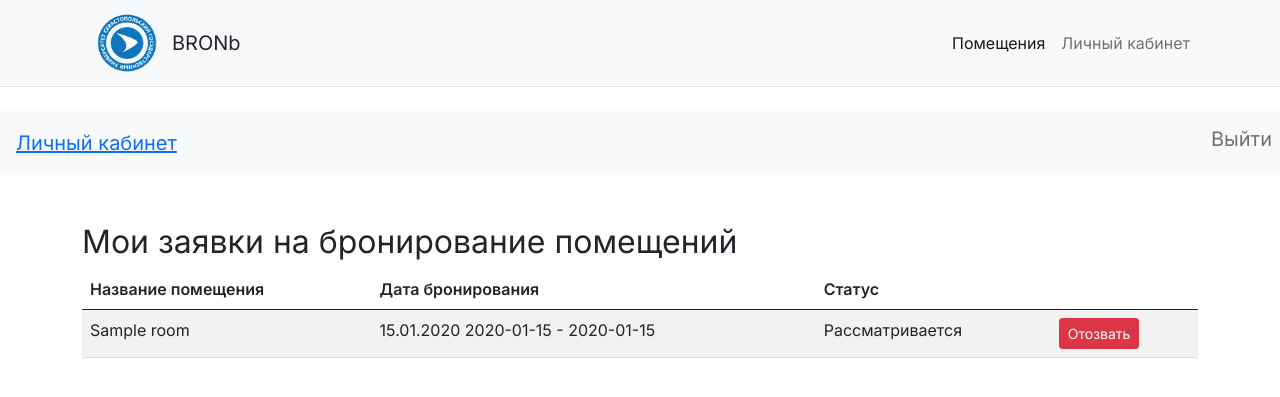
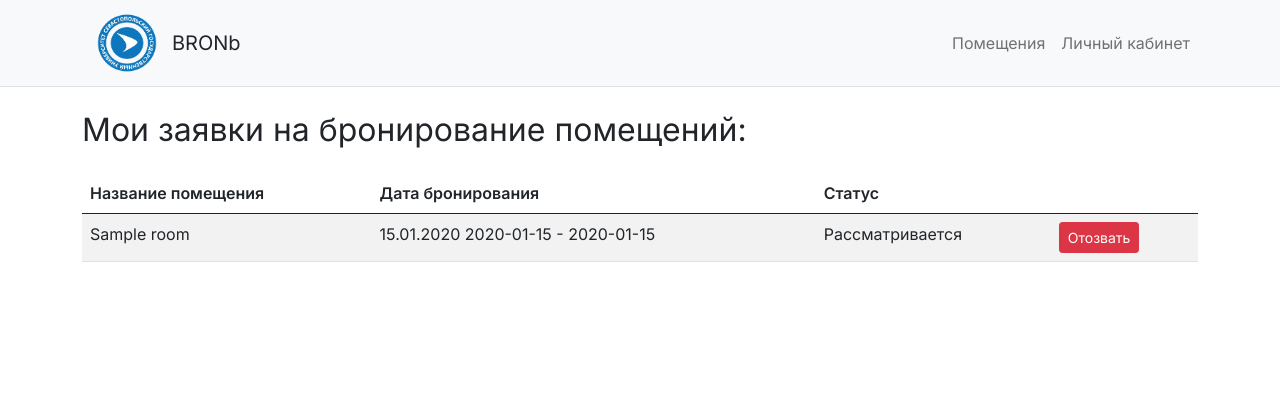
Before and after one commit to SkofiTI/bronb, a Django app: template room/templates/room/pages/profile.html in a window 1280 px wide. Shown: the top 397 px of the page. Run offline with Django 4.2, Linux system fonts and the light colour scheme; the template is opened without the code that fills it: values that come from a table or form of the project are taken from there, others are empty; tables that the repository leaves empty hold one stand-in row (values such as "Sample post").

Commit message:
Fix profile page, add navbar active pages

```diff
--- a/room/templates/room/components/navbar.html
+++ b/room/templates/room/components/navbar.html
@@ -6,7 +6,6 @@
     role="navigation"
   >
     <div class="container">
-
       <a
         href="{% url 'rooms_list_url' %}"
         class="navbar-brand d-flex align-items-center me-auto text-dark text-decoration-none"
@@ -36,18 +35,36 @@
       <div class="collapse navbar-collapse" id="navbarSupportedContent">
         <ul class="navbar-nav ms-auto">
           <li class="nav-item">
+            {% if active_page == 'rooms_list' %}
             <a href="{% url 'rooms_list_url' %}" class="nav-link active"
               >Помещения</a
             >
+            {% else %}
+            <a href="{% url 'rooms_list_url' %}" class="nav-link"
+              >Помещения</a
+            >
+            {% endif %}
           </li>
           <li class="nav-item">
+            {% if active_page == 'profile' %}
+            <a href="{% url 'profile_url' %}" class="nav-link active"
+              >Личный кабинет</a
+            >
+            {% else %}
             <a href="{% url 'profile_url' %}" class="nav-link"
               >Личный кабинет</a
             >
+            {% endif %}
           </li>
+          {% if user.is_authenticated %}
+          <li class="nav-item">
+            <a href="{% url 'logout' %}" class="nav-link">
+              Выйти</a
+            >
+          </li>
+          {% endif %}
         </ul>
       </div>
-
     </div>
   </header>
 </div>
--- a/room/templates/room/pages/profile.html
+++ b/room/templates/room/pages/profile.html
@@ -7,34 +7,11 @@
 {% block content %}
 {{block.super}}
 
-<nav class="navbar navbar-expand-lg navbar-light bg-light">
-  <h5 class="m-2">
-    <a href="{% url 'rooms_list_url' %}" class="m-2">Личный кабинет</a>
-  </h5>
-  <button
-    class="navbar-toggler"
-    type="button"
-    data-toggle="collapse"
-    data-target="#navbarNav"
-    aria-controls="navbarNav"
-    aria-expanded="false"
-    aria-label="Toggle navigation"
-  >
-    <span class="navbar-toggler-icon"></span>
-  </button>
-  <div class="collapse navbar-collapse justify-content-end" id="navbarNav">
-    <ul class="navbar-nav">
-      <li class="nav-item">
-        <h5><a class="nav-link" href="{% url 'logout' %}">Выйти</a></h5>
-      </li>
-    </ul>
-  </div>
-</nav>
-<div class="container my-5">
+<div class="container">
   <div class="row">
     <div class="col">
-      <h2>Мои заявки на бронирование помещений</h2>
-      <table class="table table-striped">
+      <h2>Мои заявки на бронирование помещений:</h2>
+      <table class="table table-striped mt-4">
         <thead>
           <tr>
             <th scope="col">Название помещения</th>
```
Also changed, not shown: room/views.py (+10 -2 lines), 1 other file.
